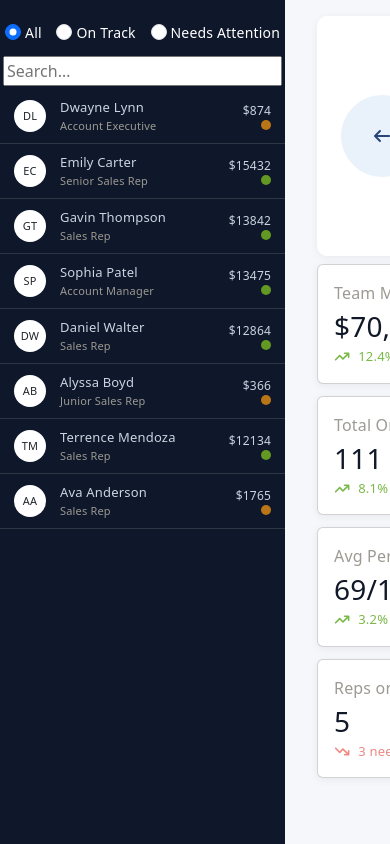
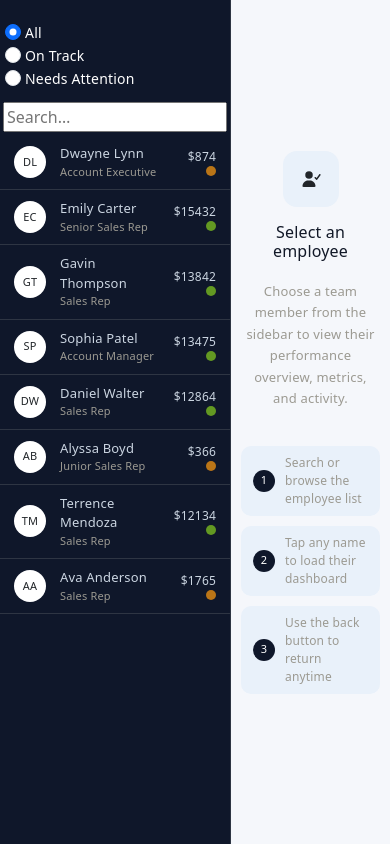
Before and after one commit to mdodd8/saas-dashboard, a React (Vite) app: page / in a window 390 px wide. Built offline with nearby package versions, Linux system fonts and the light colour scheme.

Commit message:
mobile view additions

```diff
--- a/src/App.css
+++ b/src/App.css
@@ -17,4 +17,6 @@
     margin: 0;
     padding: 1rem 2rem;
     background-color: var(--main-background);
+    height: 100%;           /* ← must be explicit */
+    overflow-y: auto;
 }
--- a/src/App.tsx
+++ b/src/App.tsx
@@ -5,25 +5,63 @@ import type {Employee} from "./Interfaces/Employees.ts";
 import EmployeeOverview from "./Components/Employee Overview/EmployeeOverview.tsx";
 import {employeesDataList} from "./Data/EmployeesDataList.ts";
 import EmptyDashboard from "./Components/EmptyState/EmptyDashboard.tsx";
+import SelectEmployeeHint from "./Components/SelectEmployeeHint/SelectEmployeeHint.tsx";
+import {faArrowLeft} from "@fortawesome/free-solid-svg-icons";
+import {FontAwesomeIcon} from "@fortawesome/react-fontawesome";
+
+
 
 function App() {
     const [selectedEmployee, setSelectedEmployee] = useState<Employee | null>(null);
+    const [mobileView, setMobileView] = useState<'sidebar' | 'detail'>('sidebar');
+
+    const handleSelect = (employee: Employee) => {
+        setSelectedEmployee(employee);
+        setMobileView('detail');
+    };
+
+    const handleBack = () => {
+        setMobileView('sidebar');
+        setSelectedEmployee(null);
+    };
+
+
+    const isMobile = window.innerWidth <= 768;
 
 
     return (
-        <>
+        <div className="app-layout">
+            <div className="app-body">
+
+                <div className={`sidebar-wrap ${mobileView === 'detail' ? 'mobile-hidden' : ''}`} >
                     <Sidebar
                         employees={employeesDataList}
                         selectedId={selectedEmployee?.id ?? null}
-                onSelect={setSelectedEmployee}
+                        onSelect={handleSelect}
                     />
+
+                </div>
                 <div className="main" id="main">
                     {selectedEmployee
-                    ? <EmployeeOverview employee={selectedEmployee} />
-                    : <EmptyDashboard  />
+                        ? (
+                            <>
+                                <button className={`back-btn ${mobileView === 'sidebar' ? 'mobile-hidden' : ''}`} onClick={handleBack} aria-label="Back to employee list">
+                                    <FontAwesomeIcon icon={faArrowLeft}/>
+                                    All employees
+                                </button>
+                                <EmployeeOverview employee={selectedEmployee} />
+                            </>
+                        ) : isMobile  ?
+                            <SelectEmployeeHint /> : (
+                            <EmptyDashboard  />
+                        )
                     }
                 </div>
-        </>
+
+            </div>
+
+
+        </div>
     )
 }
 
--- a/src/Components/Employee Overview/EmployeeOverview.css
+++ b/src/Components/Employee Overview/EmployeeOverview.css
@@ -1,4 +1,6 @@
 .overview-widget {
+    flex-direction: row;
+    justify-content: space-between;
     background: var(--card-background);
     box-shadow: var(--card-shadow);
     color: var(--color-text-primary);
@@ -42,3 +44,11 @@
     margin: 0;
     text-align: center;
 }
+
+@media (max-width: 768px) {
+    .overview-widget {
+        flex-direction: column;
+        gap: 1rem;
+        align-items: center;
+    }
+}
--- a/src/Components/Employee Overview/EmployeeOverview.tsx
+++ b/src/Components/Employee Overview/EmployeeOverview.tsx
@@ -19,7 +19,7 @@ function EmployeeOverview({employee}: EmployeeOverviewProps) {
 
     return (
         <>
-            <div className="overview-widget d-flex flex-row justify-content-between">
+            <div className="overview-widget d-flex">
                 <div className="emp-header-av">{getInitials(employee.name)}</div>
                 <div className="d-flex flex-column">
                     <h2>{employee.name}</h2>
--- a/src/Components/EmptyState/EmptyDashboard.tsx
+++ b/src/Components/EmptyState/EmptyDashboard.tsx
@@ -3,6 +3,7 @@ import {getAveragePerformance, getOnTrackEmployees, getTotalOrders, getTotalSale
 import {faArrowTrendDown, faArrowTrendUp, faArrowLeft} from "@fortawesome/free-solid-svg-icons";
 import {employeesDataList} from "../../Data/EmployeesDataList.ts"
 import {FontAwesomeIcon} from "@fortawesome/react-fontawesome";
+import "./EmptyDashboard.css";
 
 
 
@@ -12,7 +13,7 @@ function EmptyDashboard() {
      console.log(getOnTrackEmployees(employeesDataList));
     return (
         <>
-            <div className="overview-widget d-flex flex-row gap-5 align-items-center">
+            <div className="empty-state-widget d-flex gap-5">
                 <div className="emp-header-av">
                     <FontAwesomeIcon icon={faArrowLeft}/>
                     </div>
--- /dev/null
+++ b/src/Components/SelectEmployeeHint/SelectEmployeeHint.css
@@ -0,0 +1,74 @@
+.select-hint {
+    display: flex;
+    flex-direction: column;
+    align-items: center;
+    justify-content: center;
+    text-align: center;
+    height: 100%;
+    padding: 0;
+    gap: 12px;
+}
+
+.select-hint__icon {
+    width: 56px;
+    height: 56px;
+    border-radius: 14px;
+    background: var(--color-background-initials);
+    display: flex;
+    align-items: center;
+    justify-content: center;
+    margin-bottom: 4px;
+}
+
+.select-hint__icon i {
+    font-size: 26px;
+    color: var(--color-text-initials);
+}
+
+.select-hint__title {
+    font-size: 16px;
+    font-weight: 500;
+    color: var(--color-text-primary);
+}
+
+.select-hint__desc {
+    font-size: 13px;
+    color: var(--color-text-tertiary);
+    line-height: 1.65;
+    max-width: 240px;
+}
+
+.select-hint__steps {
+    display: flex;
+    flex-direction: column;
+    gap: 10px;
+    margin-top: 8px;
+    width: 100%;
+    max-width: 260px;
+}
+
+.select-hint__step {
+    display: flex;
+    align-items: center;
+    gap: 10px;
+    font-size: 12px;
+    color: var(--color-text-tertiary);
+    text-align: left;
+    background: var(--color-background-initials);
+    padding: 8px 12px;
+    border-radius: var(--border-radius-lg);
+}
+
+.step-num {
+    width: 22px;
+    height: 22px;
+    border-radius: 50%;
+    background: var(--sidebar-background-primary);
+    color: var(--color-text-light);
+    font-size: 11px;
+    font-weight: 500;
+    display: flex;
+    align-items: center;
+    justify-content: center;
+    flex-shrink: 0;
+}
--- /dev/null
+++ b/src/Components/SelectEmployeeHint/SelectEmployeeHint.tsx
@@ -0,0 +1,34 @@
+import './SelectEmployeeHint.css'
+import {faUserCheck} from "@fortawesome/free-solid-svg-icons";
+import {FontAwesomeIcon} from "@fortawesome/react-fontawesome";
+
+
+function SelectEmployeeHint() {
+    return (
+        <div className="select-hint">
+            <div className="select-hint__icon">
+                <FontAwesomeIcon icon={faUserCheck}/>
+            </div>
+            <h3 className="select-hint__title">Select an employee</h3>
+            <p className="select-hint__desc">
+                Choose a team member from the sidebar to view their performance overview, metrics, and activity.
+            </p>
+            <div className="select-hint__steps">
+                <div className="select-hint__step">
+                    <span className="step-num">1</span>
+                    <span>Search or browse the employee list</span>
+                </div>
+                <div className="select-hint__step">
+                    <span className="step-num">2</span>
+                    <span>Tap any name to load their dashboard</span>
+                </div>
+                <div className="select-hint__step">
+                    <span className="step-num">3</span>
+                    <span>Use the back button to return anytime</span>
+                </div>
+            </div>
+        </div>
+    )
+}
+
+export default SelectEmployeeHint;
--- a/src/Components/Sidebar/Sidebar.css
+++ b/src/Components/Sidebar/Sidebar.css
@@ -86,3 +86,17 @@
     font-size: 14px;
     margin-top:2px;
 }
+
+.radio-container {
+    flex-direction: row;
+}
+
+@media (max-width: 768px) {
+    .sidebar {
+        max-width: 230px;
+    }
+
+    .radio-container {
+        flex-direction: column;
+    }
+}
--- a/src/Components/Sidebar/Sidebar.tsx
+++ b/src/Components/Sidebar/Sidebar.tsx
@@ -29,7 +29,7 @@ function Sidebar({employees = [], selectedId, onSelect}: SidebarProps) {
     return (
         <div className="sidebar">
 
-            <div className="d-flex flex-row justify-content-between" style={{marginBottom: '10px',
+            <div className="radio-container d-flex justify-content-between" style={{marginBottom: '10px',
                 padding: '0px 5px'}}>
                 <div className="d-flex gap-1">
                     <input className="form-check-input"
@@ -38,7 +38,7 @@ function Sidebar({employees = [], selectedId, onSelect}: SidebarProps) {
                            id="all"
                            value="all"
                            checked={filter === 'all'}
-                           onClick={() => setFilter('all')}
+                           onChange={() => setFilter('all')}
                     />
                     <label className="employee-radio-label" htmlFor="all">All</label>
                 </div>
@@ -49,7 +49,7 @@ function Sidebar({employees = [], selectedId, onSelect}: SidebarProps) {
                            id="onTrack"
                            value="on-track"
                            checked={filter === 'on-track'}
-                           onClick={() => setFilter('on-track')}
+                           onChange={() => setFilter('on-track')}
                     />
                     <label className="employee-radio-label" htmlFor="onTrack">On Track</label>
                 </div>
@@ -60,7 +60,7 @@ function Sidebar({employees = [], selectedId, onSelect}: SidebarProps) {
                            id="needs-attention"
                            value="needs-attention"
                            checked={filter === 'needs-attention'}
-                           onClick={() => setFilter('needs-attention')}/>
+                           onChange={() => setFilter('needs-attention')}/>
                     <label className="employee-radio-label" htmlFor="needsAttention">Needs Attention</label>
                 </div>
             </div>
--- a/src/index.css
+++ b/src/index.css
@@ -23,7 +23,6 @@
     font: 18px/145% var(--sans);
     letter-spacing: 0.18px;
     --border-radius-lg: 10px;
-    rgba(0, 0, 0, 0.1) 0 10px 15px -3px, rgba(0, 0, 0, 0.05) 0 4px 6px -2px;
 
   --sans: system-ui, 'Segoe UI', Roboto, sans-serif;
   --heading: system-ui, 'Segoe UI', Roboto, sans-serif;
@@ -36,8 +35,92 @@
 
 
 #root {
+    height: 100vh;
+    overflow: hidden;
+    display: flex;
+    flex-direction: column;
     background-color: var(--sidebar-background-primary);
+}
+
+
+.app-layout {
     display: flex;
-    flex-direction: row;
+    flex-direction: column;
+    height: 100vh;
     overflow: hidden;
 }
+
+.app-body {
+    display: flex;
+    flex: 1;
+    overflow: hidden;
+    position: relative;
+}
+
+.sidebar-wrap {
+    flex-shrink: 0;
+    height: 100%;
+    overflow-y: auto;
+    border-right: 1px solid var(--color-border-tertiary);
+    transition: transform 0.3s ease, opacity 0.3s ease;
+}
+
+.back-btn {
+    display: none;
+}
+
+/*MOBILE VIEW*/
+@media (max-width: 768px) {
+
+    .sidebar-wrap {
+        inset: 0;
+        top: 52px;
+        z-index: 10;
+        transform: translateX(0);
+        opacity: 1;
+        transition: transform 0.3s ease, opacity 0.25s ease;
+        background: var(--sidebar-background-primary);
+    }
+
+    .sidebar-wrap.mobile-hidden {
+        transform: translateX(-100%);
+        display: none;
+    }
+
+    .main {
+        padding: 0 10px !important;
+    }
+
+    .back-btn {
+        display: flex;
+        align-items: center;
+        gap: 8px;
+        border: none;
+        font-size: 13px;
+        font-weight: 500;
+        cursor: pointer;
+        font-family: inherit;
+        position: sticky;
+        top: 0;
+        z-index: 5;
+        background: #f6f7fb;
+        width: 100%;
+        padding: 5px;
+        text-decoration: underline;
+        color: var(--color-text-primary);
+
+    }
+
+    .back-btn.mobile-hidden {
+        display: none;
+    }
+
+    .back-btn:hover {
+        background: var(--color-background-secondary);
+    }
+
+    .app-body {
+        position: relative;
+        overflow: hidden;
+    }
+}
```
Also changed, not shown: src/Components/EmptyState/EmptyDashboard.css (+9 -10 lines). Lines whose indentation alone changed are shown as unchanged.
